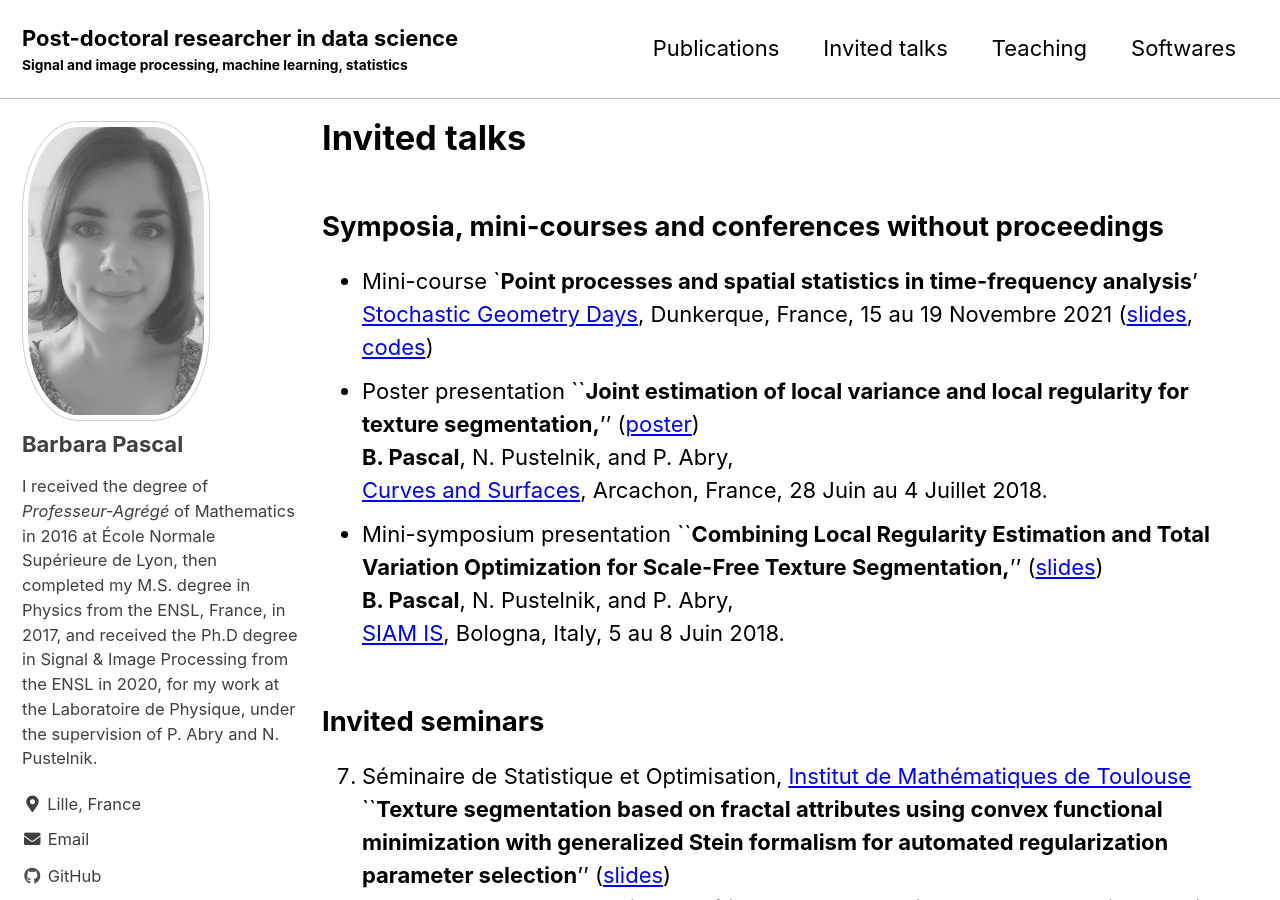
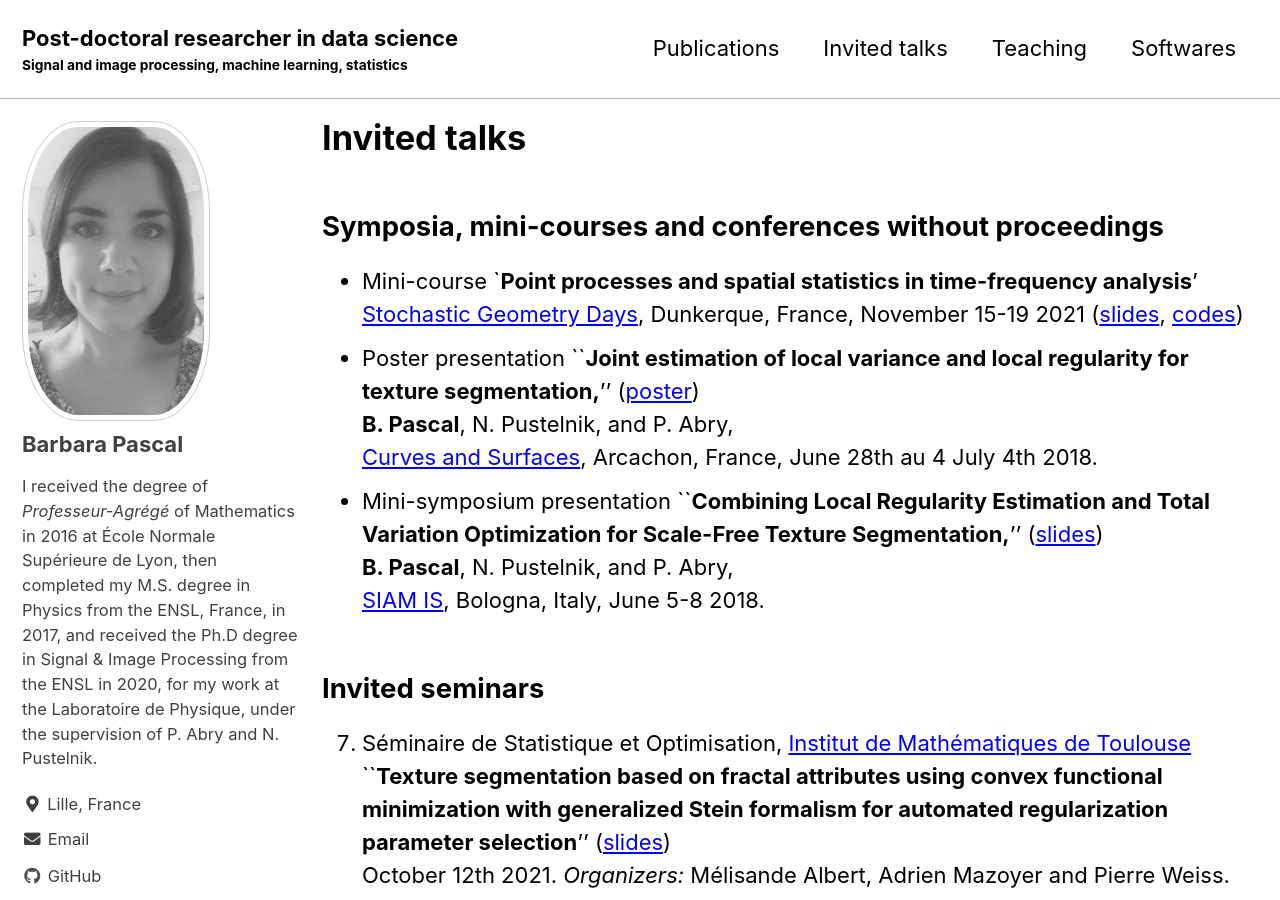
Before and after one commit to bpascal-fr/bpascal-fr.github.io, a Jekyll site: the page built from _pages/invitations.md, in a window 1280 px wide and 900 px high. Built offline with Jekyll 4.4.1, drawn with Linux system fonts in a browser that asks for light colours; cached includes are drawn as plain includes; nearby versions of some CDN libraries; some web fonts are replaced.

Commit message:
invited seminars

```diff
--- a/_pages/invitations.md
+++ b/_pages/invitations.md
@@ -9,14 +9,14 @@ title: "Invited talks"
 ## Symposia, mini-courses and conferences without proceedings
 
 * Mini-course `**Point processes and spatial statistics in time-frequency analysis**'
-[Stochastic Geometry Days](https://www.mathconf.org/sgd2021), Dunkerque, France, 15 au 19 Novembre 2021
+[Stochastic Geometry Days](https://www.mathconf.org/sgd2021), Dunkerque, France, November 15-19 2021
 ([slides](../assets/pdfs/SP-and-GAF_B-Pascal.pdf), [codes](https://github.com/bpascal-fr/GeoSto-PP-for-TF))
 * Poster presentation ``**Joint estimation of local variance and local regularity for texture segmentation,**'' ([poster](../assets/pdfs/CS18.pdf))
 **B. Pascal**, N. Pustelnik, and P. Abry,
- [Curves and Surfaces](https://cs2018.sciencesconf.org/), Arcachon, France, 28 Juin au 4 Juillet 2018.
+ [Curves and Surfaces](https://cs2018.sciencesconf.org/), Arcachon, France, June 28th au 4 July 4th 2018.
 * Mini-symposium presentation ``**Combining Local Regularity Estimation and Total Variation Optimization for Scale-Free Texture Segmentation,**'' ([slides](../assets/pdfs/siam2018.pdf))
 **B. Pascal**, N. Pustelnik, and P. Abry,
-[SIAM IS](https://www.siam-is18.dm.unibo.it/), Bologna, Italy, 5 au 8 Juin 2018.
+[SIAM IS](https://www.siam-is18.dm.unibo.it/), Bologna, Italy, June 5-8 2018.
 
 ## Invited seminars
 
```
